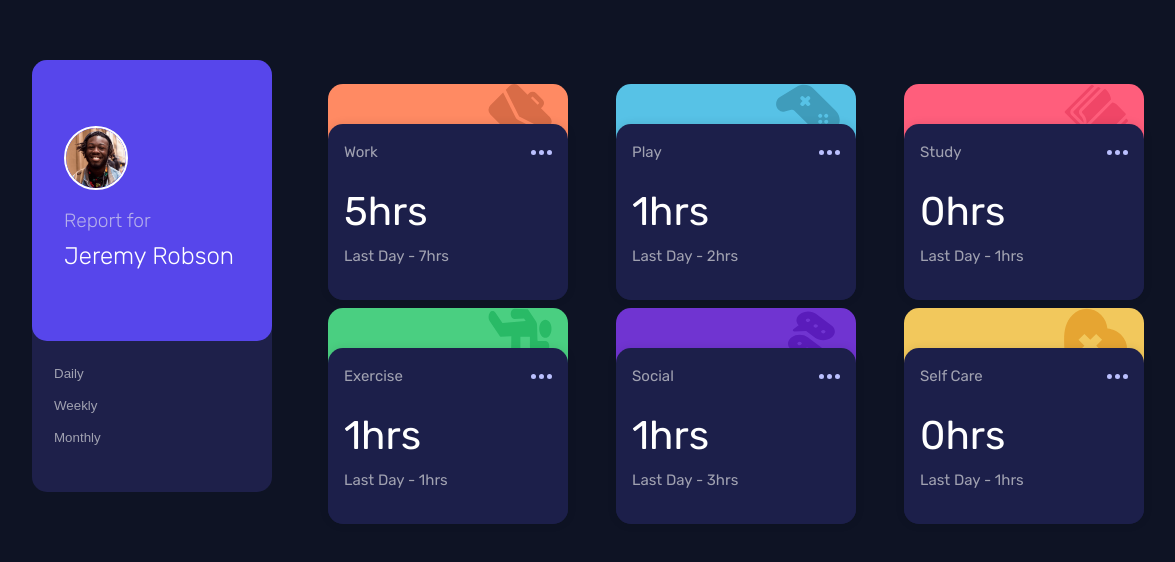
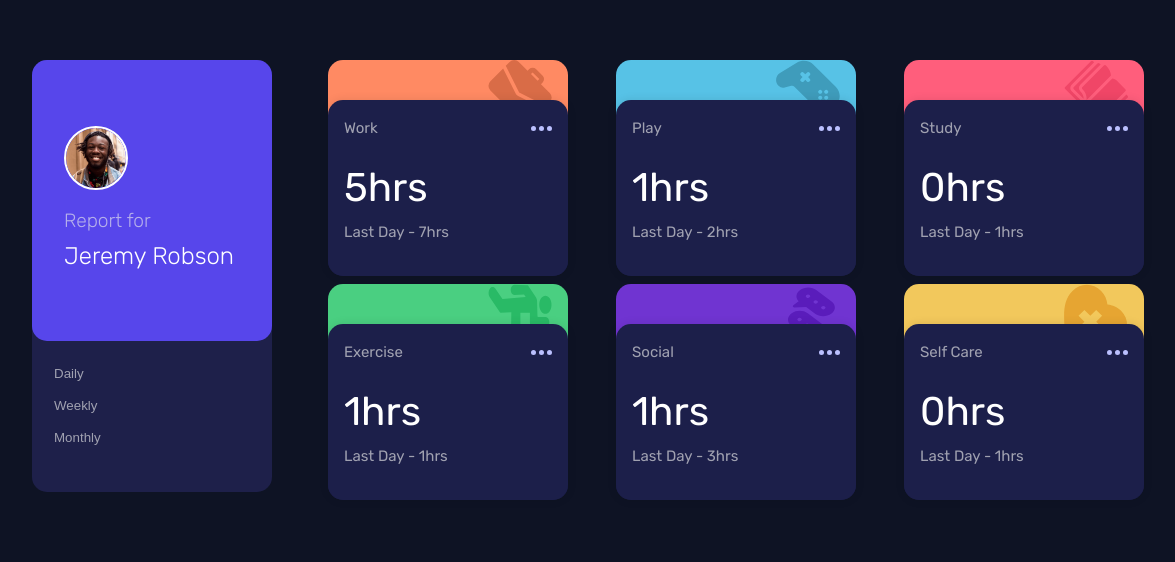
Before and after one commit to Tbeaumont79/Time-tracking-dashboard, a Vue app: page / in a window 1536 px wide. Shown: the part 124-686 px from the top of the page, without its empty margins (160-1335 px from the left). Built offline with nearby package versions, Linux system fonts and the light colour scheme.

Commit message:
fixing responsive problem

```diff
--- a/src/App.vue
+++ b/src/App.vue
@@ -241,7 +241,7 @@ onMounted(() => {
   }
   .all-card {
     width: 100%;
-    height: 70%;
+    height: 80%;
   }
 
   .header-card {
```
